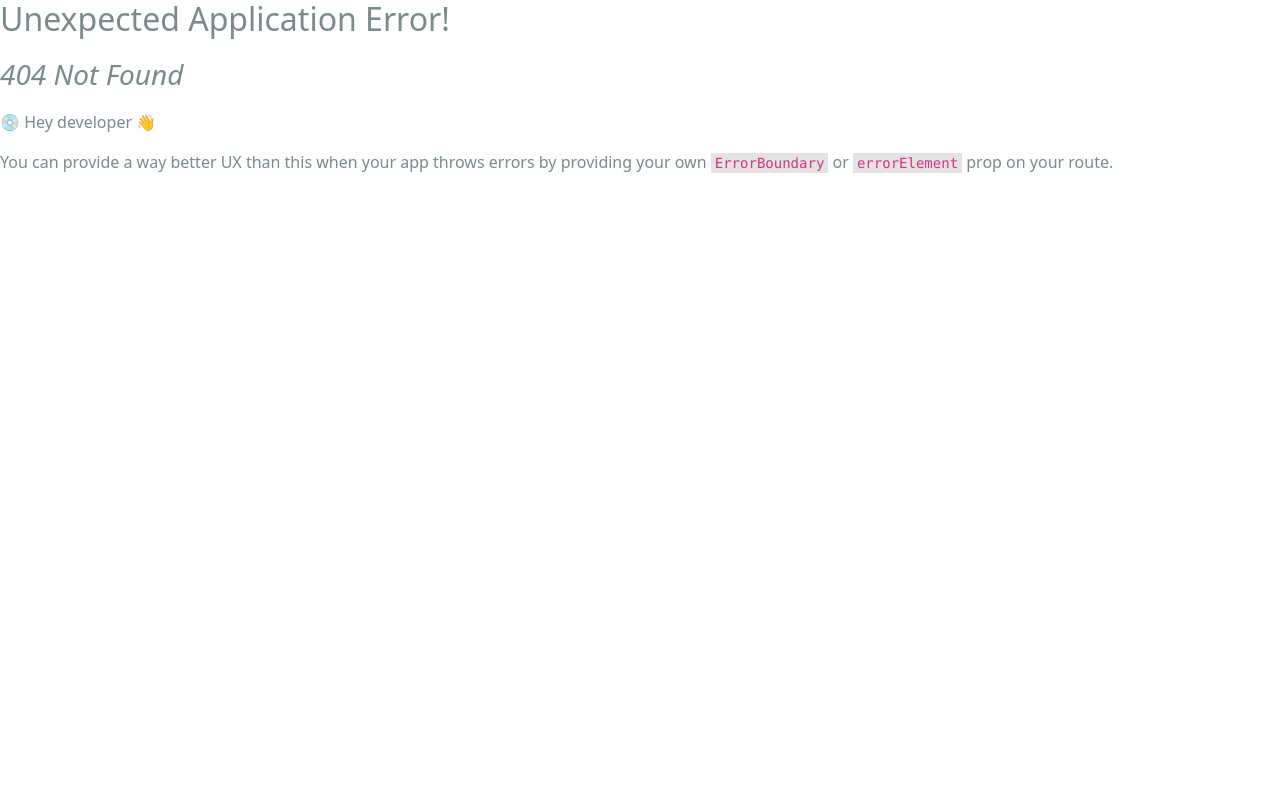
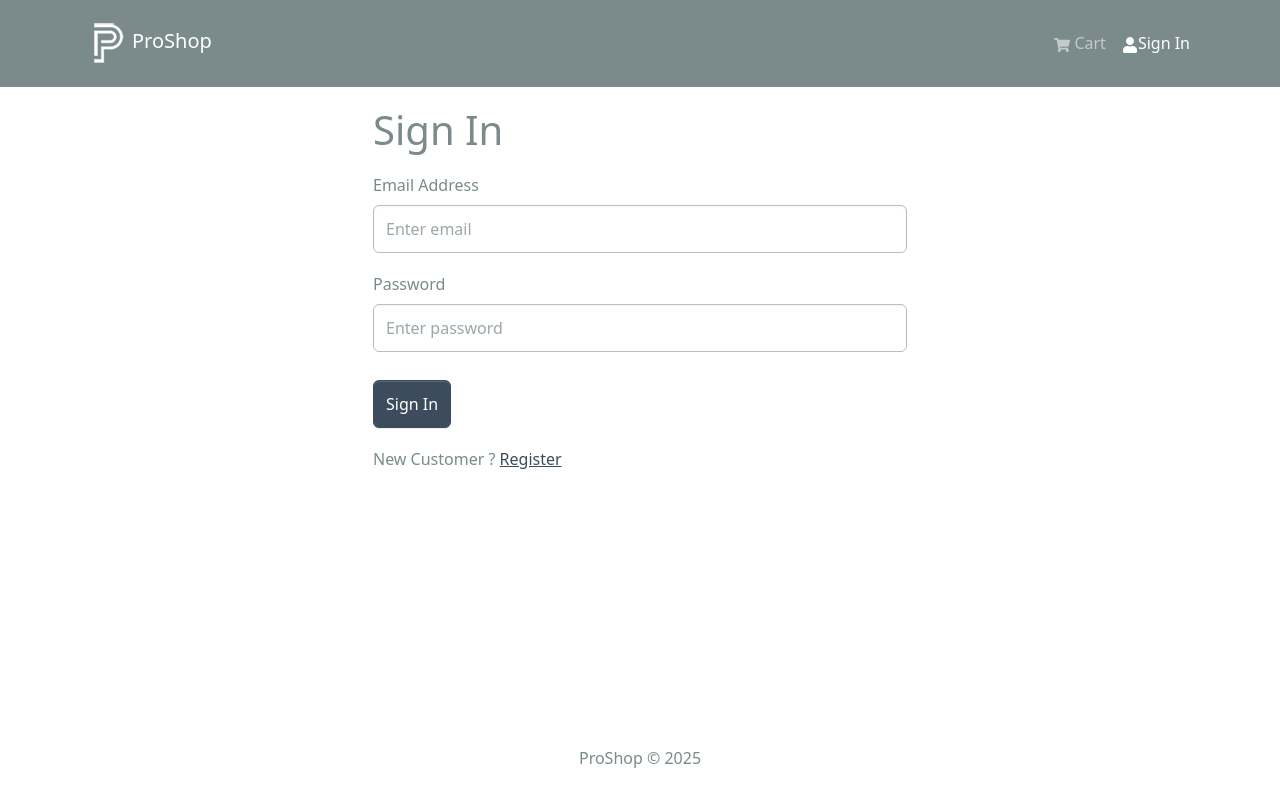
Before and after one commit to JoudyAli/proshop-v2, a React (Create React App) app in the folder frontend/: page /login in a window 1280 px wide. Before the commit this address had no page. Shown: the top 802 px of the page. Built offline with nearby package versions, Linux system fonts and the light colour scheme.

Commit message:
Login Screen

```diff
--- /dev/null
+++ b/frontend/src/components/FormContainer.jsx
@@ -0,0 +1,16 @@
+import {Col,Row,Container } from "react-bootstrap";
+
+
+const FormContainer = ({children}) => {
+  return (
+    <Container>
+        <Row className="justify-content-md-center">
+            <Col xs={12} md={6} >
+              {children}
+            </Col>
+        </Row>
+    </Container>
+  );
+};
+
+export default FormContainer;
--- a/frontend/src/index.js
+++ b/frontend/src/index.js
@@ -16,6 +16,7 @@
 import HomeScreen from './screens/HomeScreen';
 import ProductScreen from './screens/ProductScreen';
 import CartScreen from './screens/CartScreen';
+import LoginScreen from './screens/LoginScreen';
 
 const router = createBrowserRouter(
   createRoutesFromElements(
@@ -23,6 +24,7 @@
       <Route index={true} path='/' element={<HomeScreen />} />
       <Route path='product/:id' element={<ProductScreen />} />
        <Route path='/cart' element={<CartScreen />} />
+       <Route path='/login' element={<LoginScreen/>} />
 
     </Route>
   )
--- /dev/null
+++ b/frontend/src/screens/LoginScreen.jsx
@@ -0,0 +1,51 @@
+import { useState } from 'react';
+import{Link} from 'react-router-dom';
+import { Form,Row,Col,Button } from "react-bootstrap";
+import FormContainer from '../components/FormContainer';
+const LoginScreen = () => {
+
+    const [email,setEmail]=useState('')
+    const [password,setPassword]=useState('')
+
+    const submitHandler=(e)=>{
+        e.preventDefault()
+        console.log('submit')
+    }
+
+  return (
+    <FormContainer>
+        <h1>Sign In </h1>
+
+        <Form onSubmit={submitHandler}>
+          <Form.Group controlId='email' className='my-3'>
+            <Form.Label>Email Address</Form.Label>
+            <Form.Control type='email'
+             placeholder='Enter email'
+             value={email}
+             onChange={(e)=> setEmail (e.target.value)}
+             ></Form.Control>
+          </Form.Group>
+
+          <Form.Group controlId='password' className='my-3'>
+            <Form.Label>Password</Form.Label>
+            <Form.Control type='password'
+             placeholder='Enter password'
+             value={password}
+             onChange={(e)=> setPassword (e.target.value)}
+             ></Form.Control>
+          </Form.Group>
+
+          <Button type='submit' variant='primary' className='mt-2'>
+            Sign In
+          </Button>
+        </Form>
+        <Row className='py-3'>
+         <Col>
+          New Customer ? <Link to='/register'>Register</Link>
+         </Col>
+        </Row>
+    </FormContainer>
+  )
+}
+
+export default LoginScreen
```
